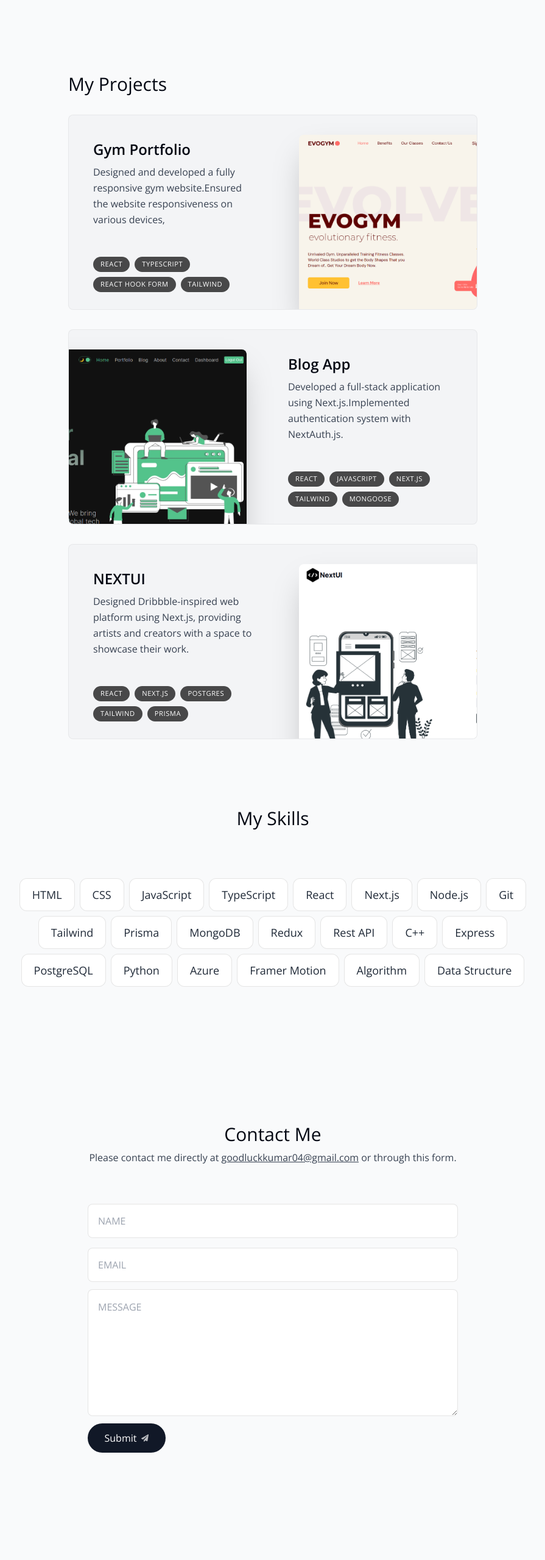
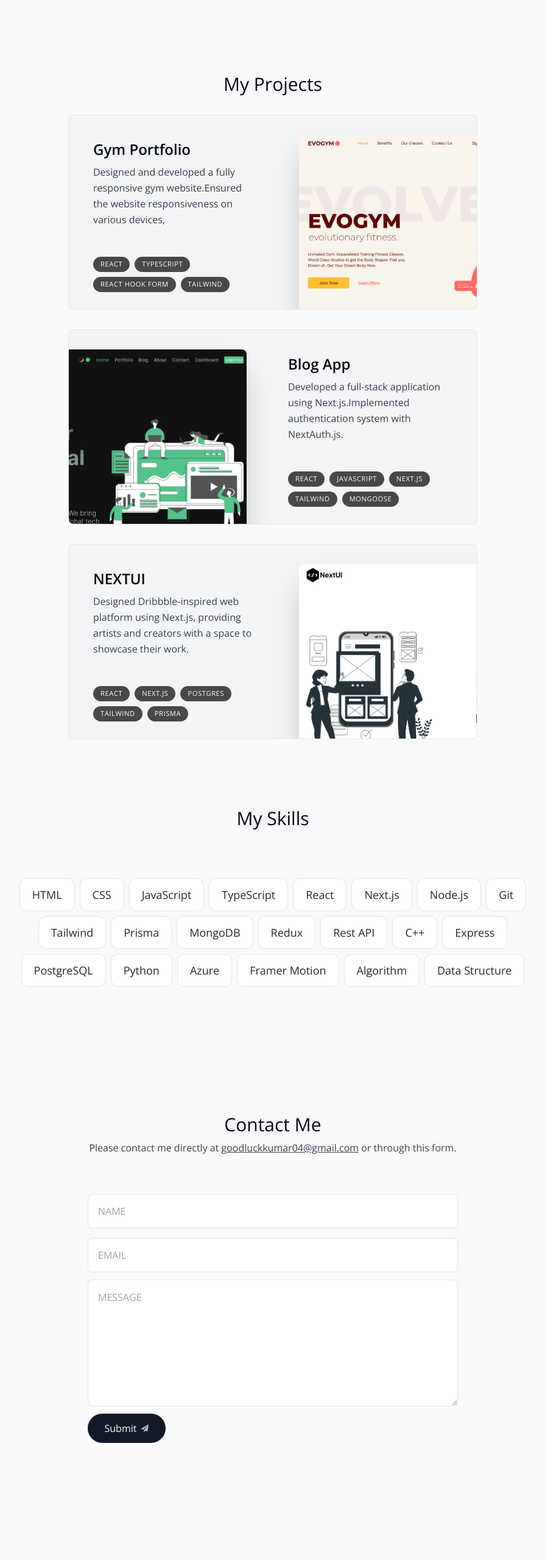
Before and after one commit to goodluck04/cv, a Next.js app: page / in a window 1280 px wide. Shown: the part 1200-3758 px from the top of the page at 61% size, without its empty margins (192-1087 px from the left). Built offline with nearby package versions, Linux system fonts and the light colour scheme.

Commit message:
fourth commit

```diff
--- a/components/contact.tsx
+++ b/components/contact.tsx
@@ -27,7 +27,7 @@ export default function Contact() {
     <motion.section
       id="contact"
       ref={ref}
-      className="mb-20 sm:mb-28 w-[min(100%,38rem)] text-center mt-16 scroll-mt-24"
+      className="mb-16 sm:mb-28 w-[min(100%,38rem)] text-center mt-12 scroll-mt-24"
       initial={{
         opacity: 0,
       }}
--- a/components/footer.tsx
+++ b/components/footer.tsx
@@ -2,7 +2,7 @@ import React from "react";
 
 export default function Footer() {
   return (
-    <footer className="mb-10 px-4 text-center py-20 text-gray-500">
+    <footer className="mb-10 mt-10y px-4 text-center py-20 scroll-mt-  text-gray-500">
       <small className="mb-2 block text-xs">
         &copy; 2030 Goodluck. All rights reserved.
       </small>
--- a/components/projects.tsx
+++ b/components/projects.tsx
@@ -10,9 +10,9 @@ export default function Projects() {
   const { ref } = useSectionInView("Projects", 0.5);
 
   return (
-    <section ref={ref} id="projects" className="scroll-mt-28 mb-28">
+    <section ref={ref} id="projects" className="scroll-mt-28 mb-28 text-center">
       <SectionHeading>My projects</SectionHeading>
-      <div>
+      <div className=" text-left">
         {projectsData.map((project, index) => (
           <React.Fragment key={index}>
             <Project {...project} />
```
